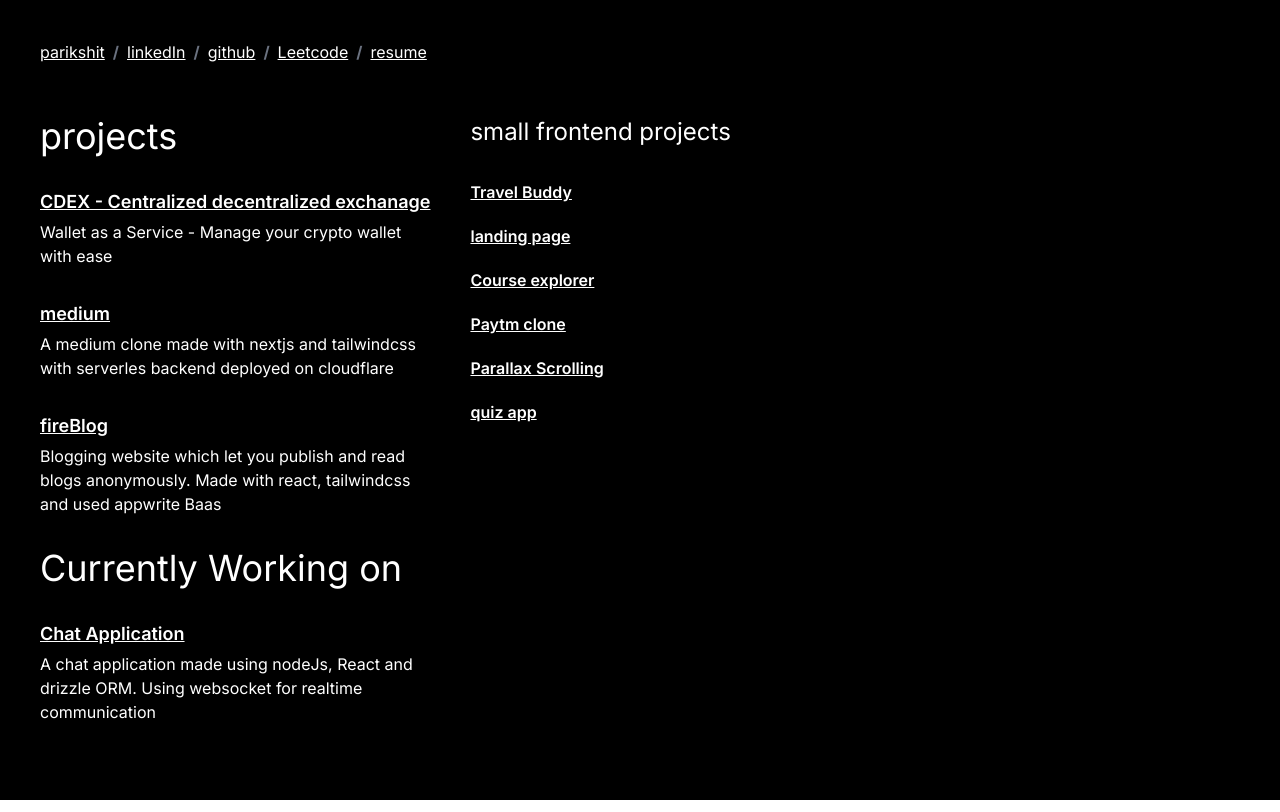
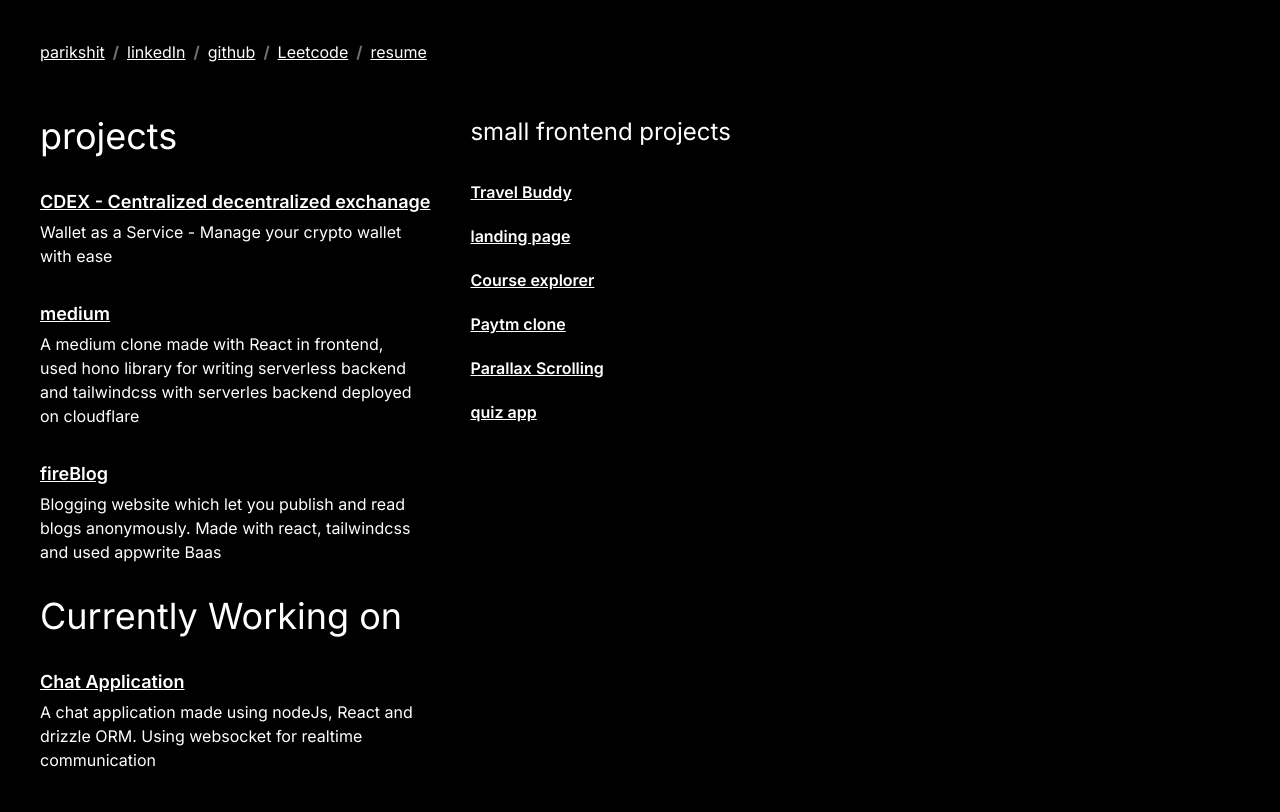
Before and after one commit to Parikshit2001/portfolio, a Next.js app: page / in a window 1280 px wide. Built offline with nearby package versions, Linux system fonts and the light colour scheme.

Commit message:
Fix medium description

```diff
--- a/src/app/page.tsx
+++ b/src/app/page.tsx
@@ -43,7 +43,7 @@ export default function Home() {
     {
       title: "medium",
       description:
-        "A medium clone made with nextjs and tailwindcss with serverles backend deployed on cloudflare",
+        "A medium clone made with React in frontend, used hono library for writing serverless backend and tailwindcss with serverles backend deployed on cloudflare",
       link: "https://medium-fontend.vercel.app/",
     },
     {
```
